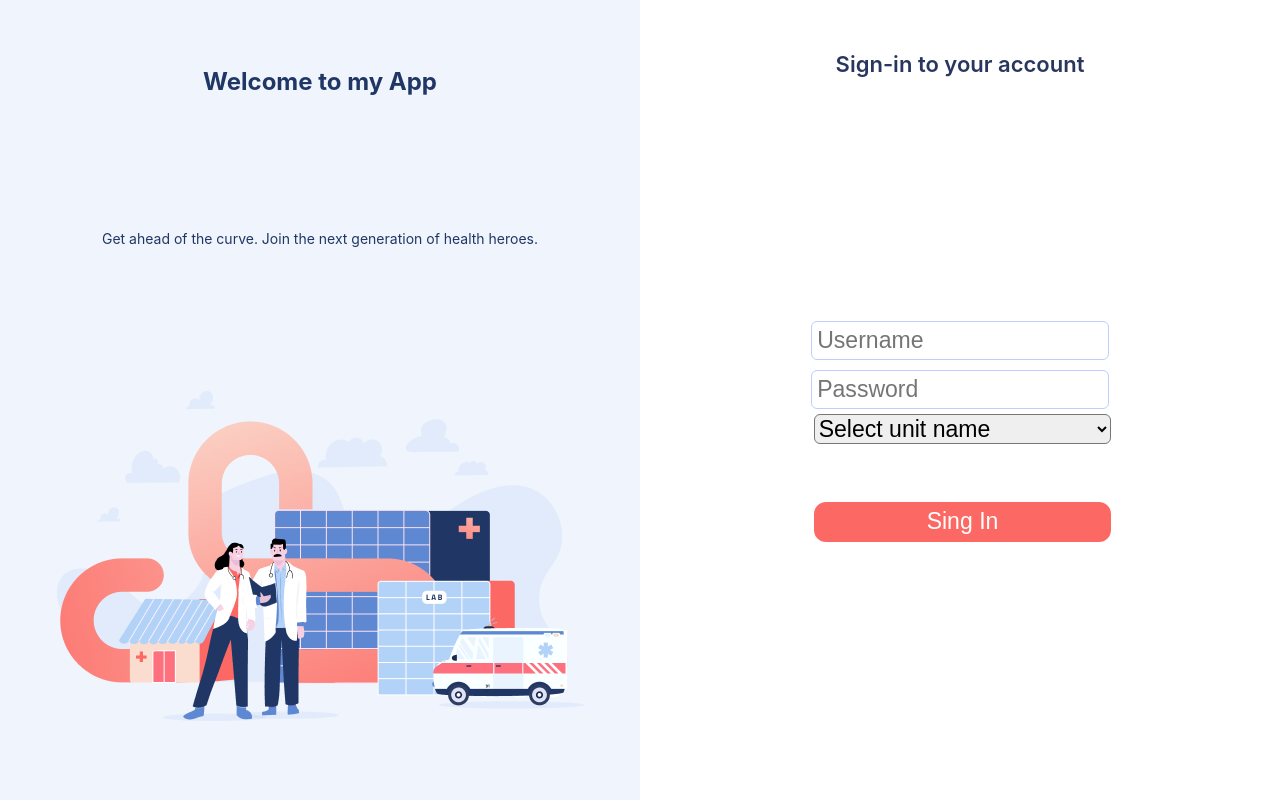
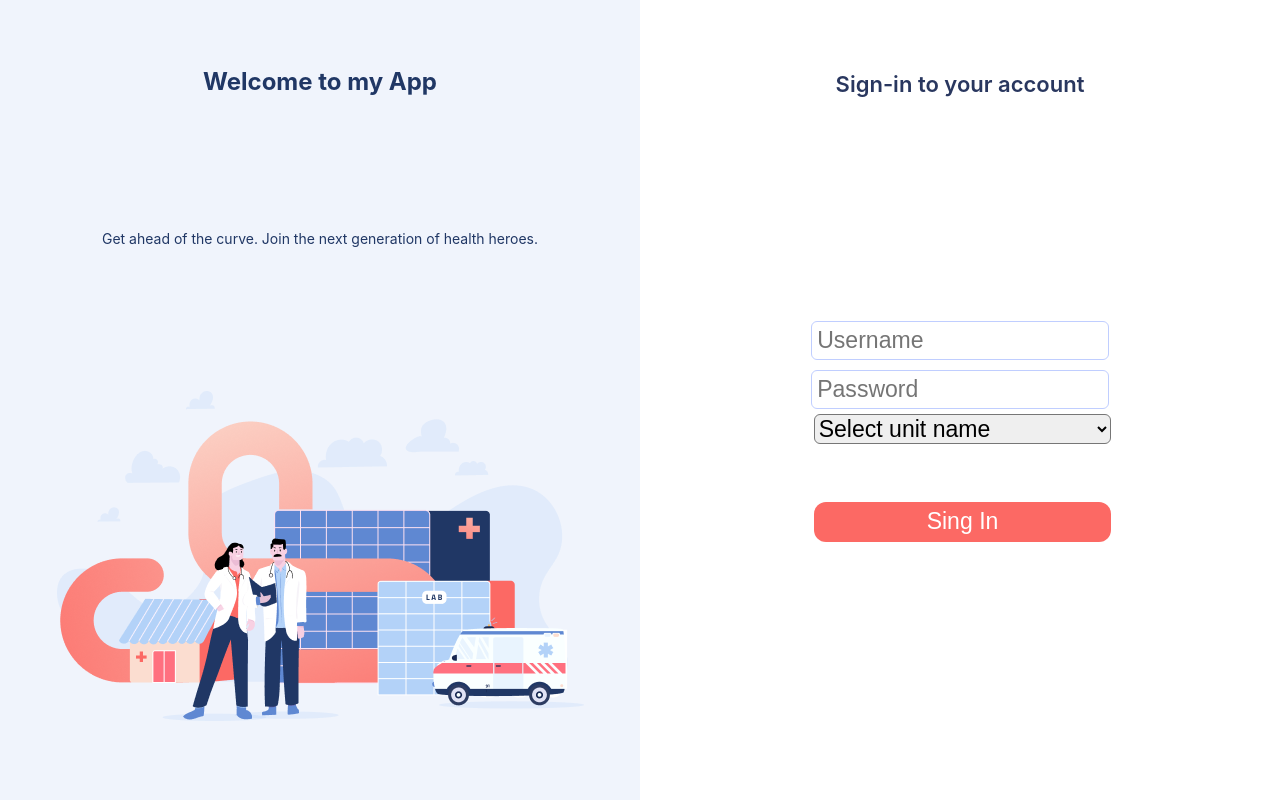
Before and after one commit to CompileWithQureshi/Design-project, a React (Create React App) app: page / in a window 1280 px wide. Built offline with nearby package versions, Linux system fonts and the light colour scheme.

Commit message:
Editing login page

```diff
--- a/src/App.css
+++ b/src/App.css
@@ -52,7 +52,7 @@
 }
 .sign-in {
   position: fixed;
-  top: 50px;
+  top: 70px;
   font-family: Inter;
   font-size: 22px;
   font-weight: 600;
```
